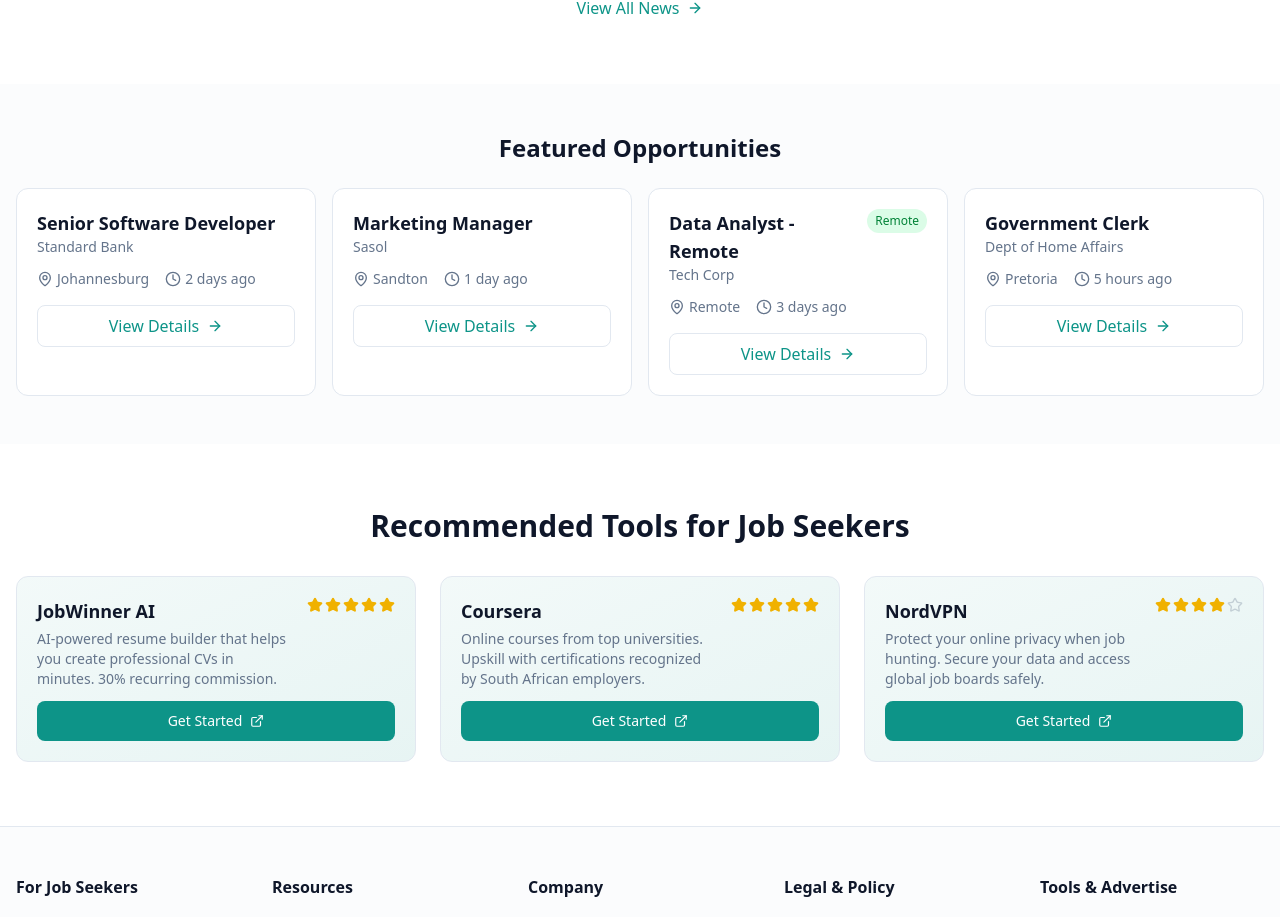
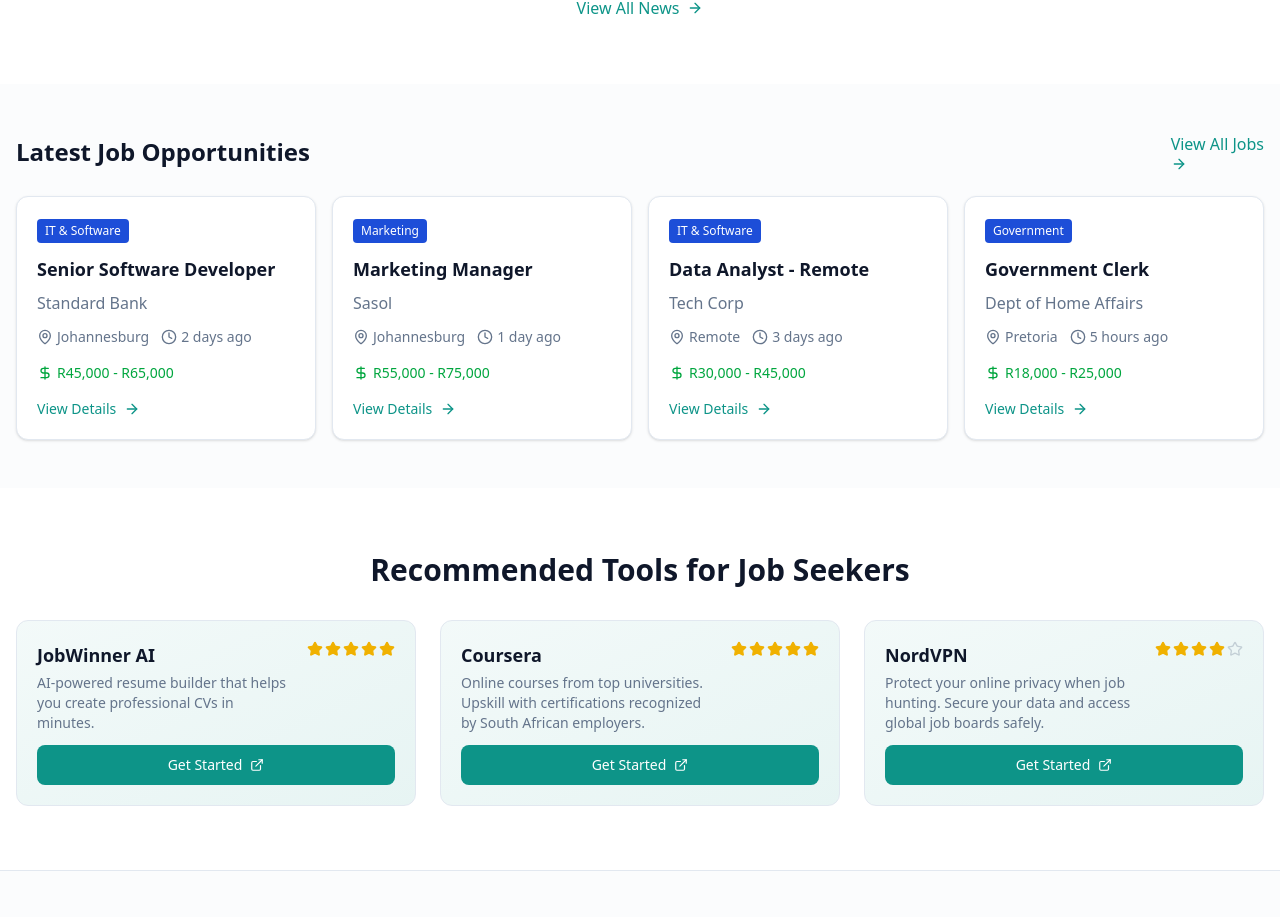
Before and after one commit to jeremiahsetou-ux/job-portal-final, a Next.js app: page / in a window 1280 px wide. Shown: the part 1196-2113 px from the top of the page. Built offline with nearby package versions, Linux system fonts and the light colour scheme.

Commit message:
Replace Featured Opportunities with JobListing component linking to /jobs/[slug]

```diff
--- a/src/app/page.tsx
+++ b/src/app/page.tsx
@@ -4,19 +4,16 @@
 import { useState, useEffect } from 'react';
 import { Briefcase, Zap, TrendingUp, Users, ArrowRight } from 'lucide-react';
 import { Navbar } from '@/components/navbar';
-
 import { Hero } from '@/components/hero';
-import { JobCard } from '@/components/job-card';
 import { NewsCard } from '@/components/news-card';
+import { JobListing } from '@/components/job-listing';
 import { AffiliateBox } from '@/components/affiliate-box';
 
 const MOCK_JOBS = [
-  { id: '1', title: 'Senior Software Developer', company: 'Standard Bank', location: 'Johannesburg', postedAt: '2 days ago', remote: false },
-  { id: '2', title: 'Marketing Manager', company: 'Sasol', location: 'Sandton', postedAt: '1 day ago', remote: false },
-  { id: '3', title: 'Data Analyst - Remote', company: 'Tech Corp', location: 'Remote', postedAt: '3 days ago', remote: true },
-  { id: '4', title: 'Government Clerk', company: 'Dept of Home Affairs', location: 'Pretoria', postedAt: '5 hours ago', remote: false },
-  { id: '5', title: 'Customer Success Manager', company: 'Finance Ltd', location: 'Cape Town', postedAt: '1 day ago', remote: false },
-  { id: '6', title: 'HR Manager', company: 'MTN', location: 'Johannesburg', postedAt: '2 days ago', remote: false },
+  { id: '1', slug: 'senior-software-developer', title: 'Senior Software Developer', company: 'Standard Bank', location: 'Johannesburg', postedDate: '2 days ago', salary: 'R45,000 - R65,000', category: 'IT & Software' },
+  { id: '2', slug: 'marketing-manager', title: 'Marketing Manager', company: 'Sasol', location: 'Johannesburg', postedDate: '1 day ago', salary: 'R55,000 - R75,000', category: 'Marketing' },
+  { id: '3', slug: 'data-analyst-remote', title: 'Data Analyst - Remote', company: 'Tech Corp', location: 'Remote', postedDate: '3 days ago', salary: 'R30,000 - R45,000', category: 'IT & Software' },
+  { id: '4', slug: 'government-clerk', title: 'Government Clerk', company: 'Dept of Home Affairs', location: 'Pretoria', postedDate: '5 hours ago', salary: 'R18,000 - R25,000', category: 'Government' },
 ];
 
 const MOCK_NEWS = [
@@ -25,7 +22,7 @@
     headline: 'How to Write a Winning CV in South Africa',
     date: '2026-04-01',
     author: 'JobHelper Team',
-    excerpt: 'Learn the essential tips and tricks to create a CV that stands out to South African employers. From formatting to content, we cover everything.',
+    excerpt: 'Learn the essential tips and tricks to create a CV that stands out to South African employers.',
     imageUrl: 'https://images.unsplash.com/photo-1586281380349-632531db7ed4?w=600&h=400&fit=crop',
   },
   {
@@ -33,7 +30,7 @@
     headline: 'Top 50 Highest Paying Jobs in SA 2026',
     date: '2026-03-28',
     author: 'JobHelper Team',
-    excerpt: 'Discover the highest paying jobs in South Africa this year. From tech to finance, see which roles offer the best salaries.',
+    excerpt: 'Discover the highest paying jobs in South Africa this year across various industries.',
     imageUrl: 'https://images.unsplash.com/photo-1553877522-43269d4a4d4b?w=600&h=400&fit=crop',
   },
   {
@@ -41,7 +38,7 @@
     headline: 'Government Jobs Guide: Z83 Form Explained',
     date: '2026-03-25',
     author: 'JobHelper Team',
-    excerpt: 'Everything you need to know about the Z83 government job application form. Avoid common mistakes and improve your chances.',
+    excerpt: 'Everything you need to know about the Z83 government job application form.',
     imageUrl: 'https://images.unsplash.com/photo-1450101499163-c8848d66c85d?w=600&h=400&fit=crop',
   },
 ];
@@ -50,7 +47,7 @@
   {
     name: 'JobWinner AI',
     rating: 5,
-    description: 'AI-powered resume builder that helps you create professional CVs in minutes. 30% recurring commission.',
+    description: 'AI-powered resume builder that helps you create professional CVs in minutes.',
     url: 'https://jobwinner.ai',
   },
   {
@@ -102,11 +99,9 @@
   return (
     <div className="min-h-screen flex flex-col">
       <Navbar />
-
       <main className="flex-1">
         <Hero />
 
-        {/* Latest Career News & Insights */}
         <section className="py-16">
           <div className="container mx-auto px-4">
             <h2 className="text-3xl font-bold mb-8 text-center">Latest Career News & Insights</h2>
@@ -134,19 +129,31 @@
           </div>
         </section>
 
-        {/* Featured Opportunities */}
         <section className="py-12 bg-muted/30">
           <div className="container mx-auto px-4">
-            <h2 className="text-2xl font-bold mb-6 text-center">Featured Opportunities</h2>
+            <div className="flex items-center justify-between mb-6">
+              <h2 className="text-2xl font-bold">Latest Job Opportunities</h2>
+              <Link href="/jobs" className="text-primary font-medium hover:underline">
+                View All Jobs <ArrowRight className="w-4 h-4" />
+              </Link>
+            </div>
             <div className="grid md:grid-cols-2 lg:grid-cols-4 gap-4">
-              {MOCK_JOBS.slice(0, 4).map((job) => (
-                <JobCard key={job.id} {...job} />
+              {MOCK_JOBS.map((job) => (
+                <JobListing
+                  key={job.id}
+                  title={job.title}
+                  company={job.company}
+                  location={job.location}
+                  postedDate={job.postedDate}
+                  salary={job.salary}
+                  category={job.category}
+                  applyUrl={`/jobs/${job.slug}`}
+                />
               ))}
             </div>
           </div>
         </section>
 
-        {/* Recommendations (Affiliate) */}
         <section className="py-16">
           <div className="container mx-auto px-4">
             <h2 className="text-3xl font-bold mb-8 text-center">Recommended Tools for Job Seekers</h2>
@@ -158,8 +165,6 @@
           </div>
         </section>
       </main>
-
-
     </div>
   );
 }
```
